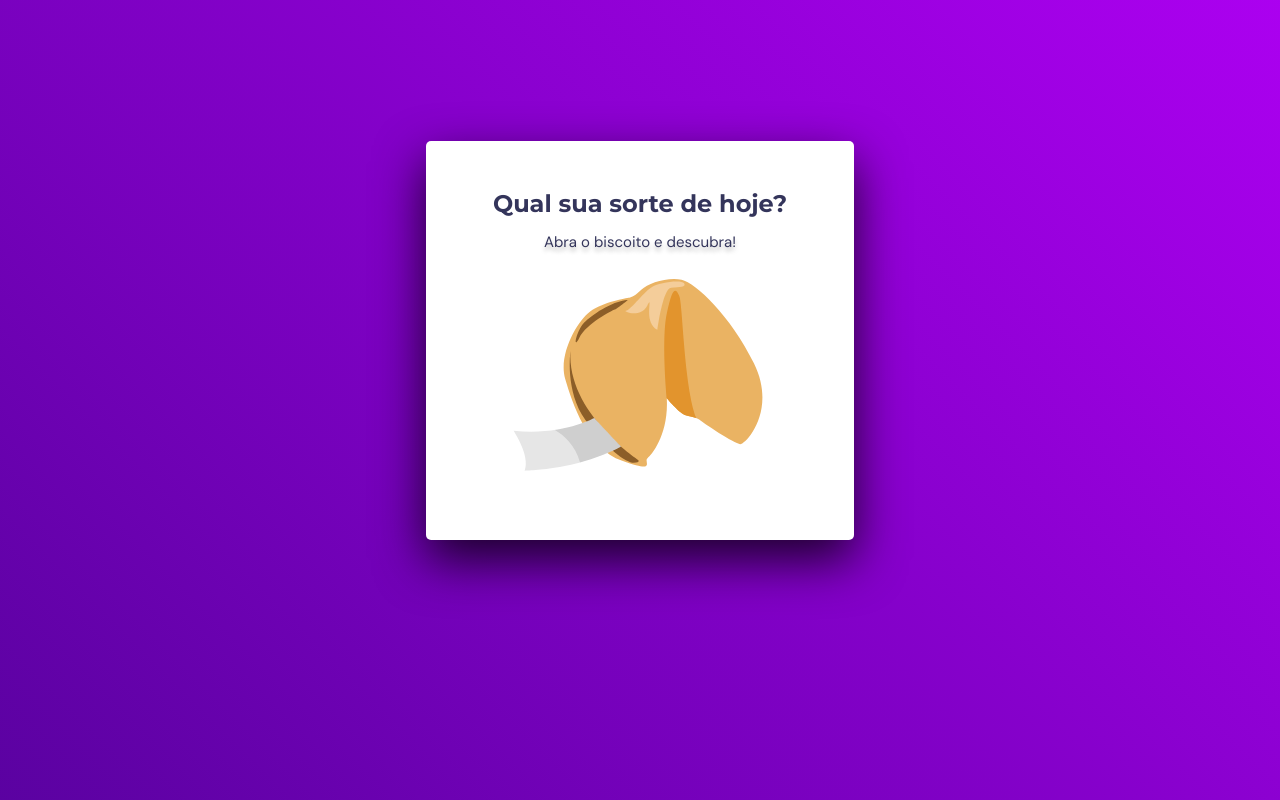
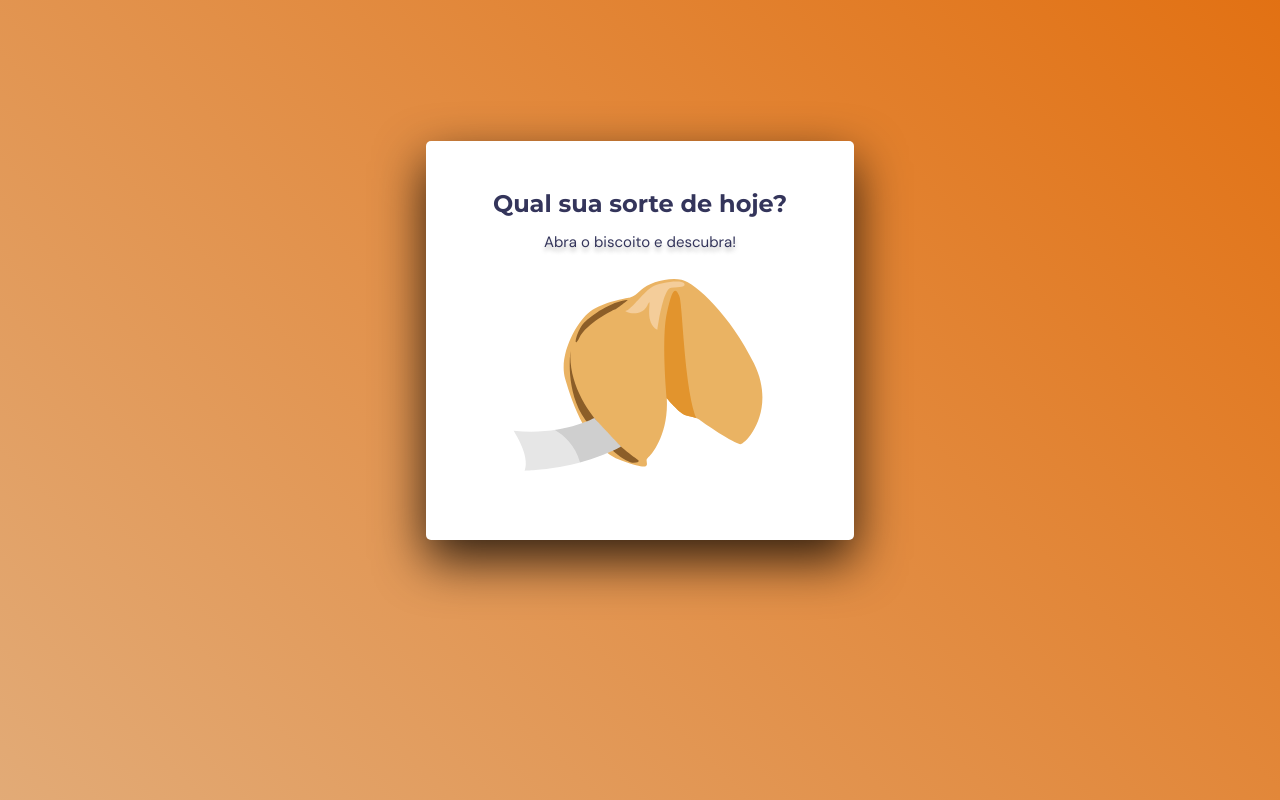
Before and after one commit to EltonPrado/Projeto15_BiscoitoDaSorte, a plain HTML site: page index.html in a window 1280 px wide. Drawn offline with Linux system fonts and the light colour scheme.

Commit message:
modified background in css

```diff
--- a/style.css
+++ b/style.css
@@ -16,7 +16,7 @@ body {
   place-items: center;
   height: 100vh;
 
-  background: linear-gradient(45deg, #190361, #bb00ff);
+  background: linear-gradient(45deg, #e2d9c7, #e26600);
   background-size: 200% 200%;
 
   animation: gradient 10s ease infinite;
```
